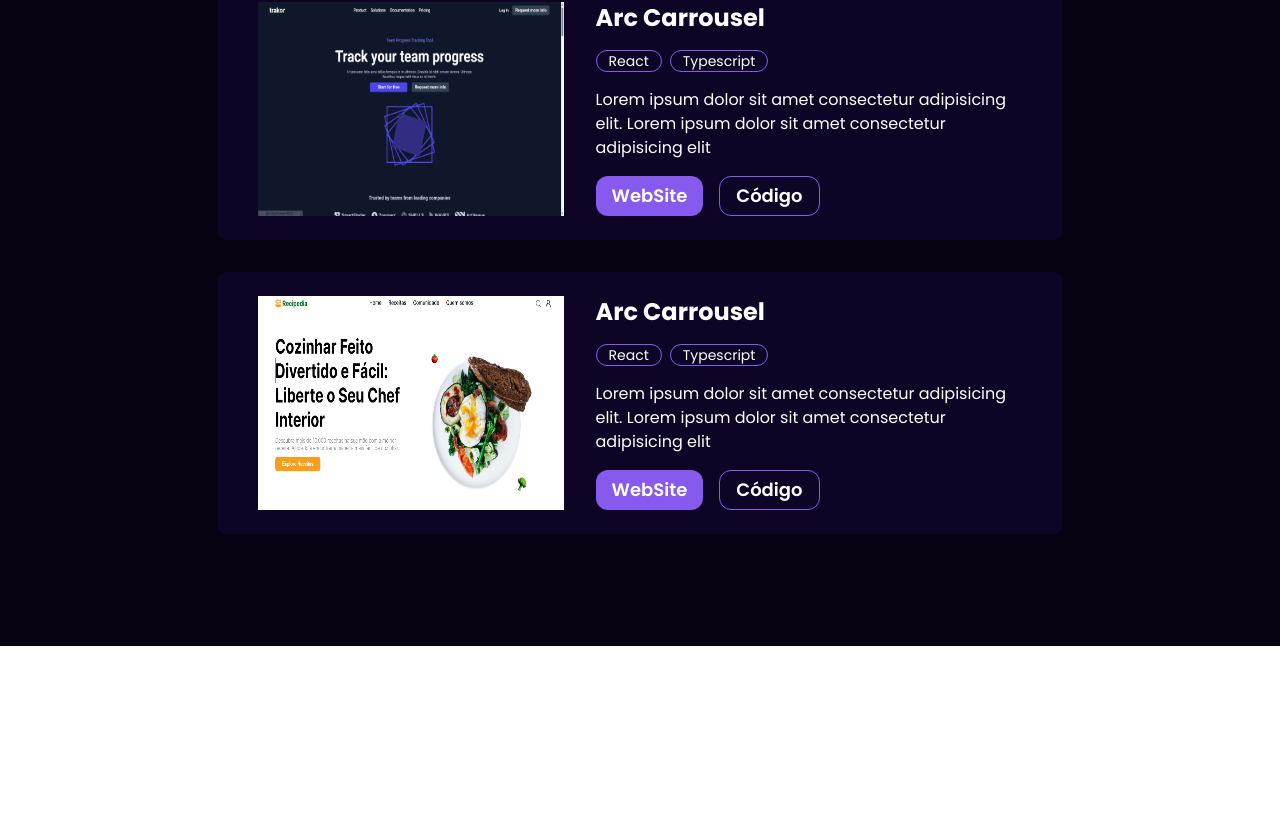
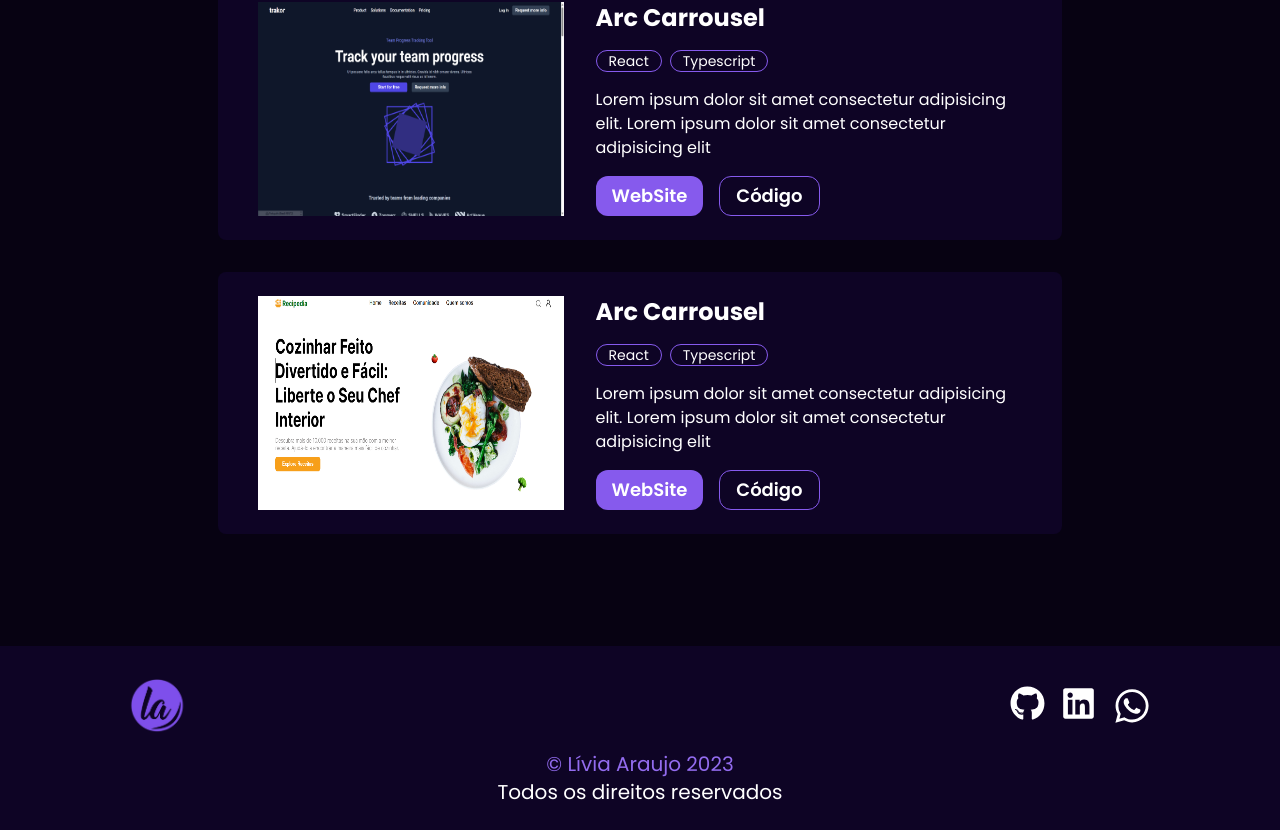
Before and after one commit to liviaaraujo-dev/liviaaraujo, a Next.js app: page / in a window 1280 px wide. Shown: the part 2410-3240 px from the top of the page. Before the commit the page ends 3056 px from the top, so only its background shows below. Built offline with nearby package versions, Linux system fonts and the light colour scheme.

Commit message:
create footer

```diff
--- a/app/page.tsx
+++ b/app/page.tsx
@@ -1,4 +1,5 @@
 import { About } from "@/components/About";
+import { Footer } from "@/components/Footer";
 import { Header } from "@/components/Header/";
 import { Home } from "@/components/Home";
 import { Projects } from "@/components/Projects";
@@ -14,6 +15,7 @@ export default function App() {
         <About />
         <Technologies />
         <Projects />
+        <Footer />
       </main>
     </>
   );
--- /dev/null
+++ b/components/Footer.tsx
@@ -0,0 +1,33 @@
+import { FaGithub, FaLinkedin } from "react-icons/fa";
+import { MdOutlineWhatsapp } from "react-icons/md";
+
+export function Footer() {
+  return (
+    <footer className="flex flex-col bg-purple-black-800 px-10 pt-16 pb-10 lg:pb-6 lg:pt-8 lg:px-32">
+      <div className="flex justify-between">
+        <img
+          src="/images/logo-purple.png"
+          alt="Lívia Araujo Logo"
+          className="h-14 2xl:h-24"
+        />
+
+        <div className="flex gap-4 mt-2">
+          <a href="https://github.com/liviaaraujo-dev" target="_blank">
+            <FaGithub size={35} color="white" />
+          </a>
+          <a href="https://www.linkedin.com/in/liviaaraujodev" target="_blank">
+            <FaLinkedin size={35} color="white" />
+          </a>
+          <a href="https://wa.me/558892858695" target="_blank">
+            <MdOutlineWhatsapp size={40} color="white" />
+          </a>
+        </div>
+      </div>
+
+      <div className="md:text-center mt-20 lg:mt-4">
+          <span className="text-purple-600 text-xl">© Lívia Araujo 2023</span>
+          <p className="text-white text-xl">Todos os direitos reservados</p>
+      </div>
+    </footer>
+  );
+}
--- a/components/Footer/index.tsx
+++ /dev/null
@@ -1,30 +0,0 @@
-import { FaGithub, FaLinkedin } from "react-icons/fa";
-import { MdOutlineWhatsapp } from "react-icons/md";
-
-export function Footer() {
-  return (
-    <footer>
-      <div className="md:text-center ml-8" >
-        <p>
-          <span className="text-[#BA00EF] text-lg">© Lívia Araujo 2023</span>
-          <p>
-            Todos os
-            direitos reservados
-          </p>
-        </p>
-      </div>
-
-      <div className="flex gap-4 mt-4">
-        <a href="https://github.com/liviaaraujo-dev" target="_blank">
-          <FaGithub size={35} color="white" />
-        </a>
-        <a href="https://www.linkedin.com/in/liviaaraujodev" target="_blank">
-          <FaLinkedin size={35} color="white" />
-        </a>
-        <a href="https://wa.me/558892858695" target="_blank">
-          <MdOutlineWhatsapp size={40} color="white" />
-        </a>
-      </div>
-    </footer>
-  )
-}
```
